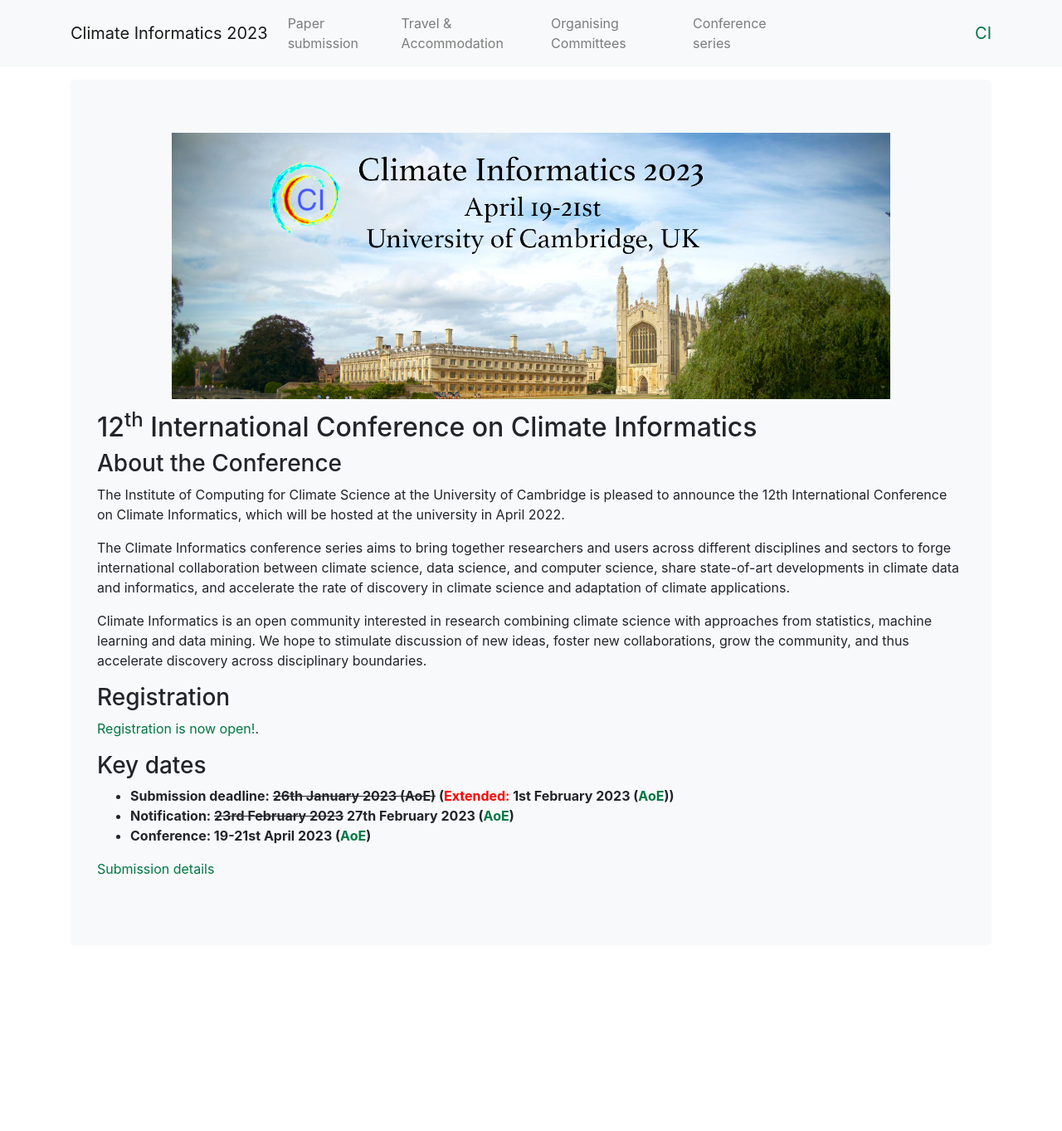
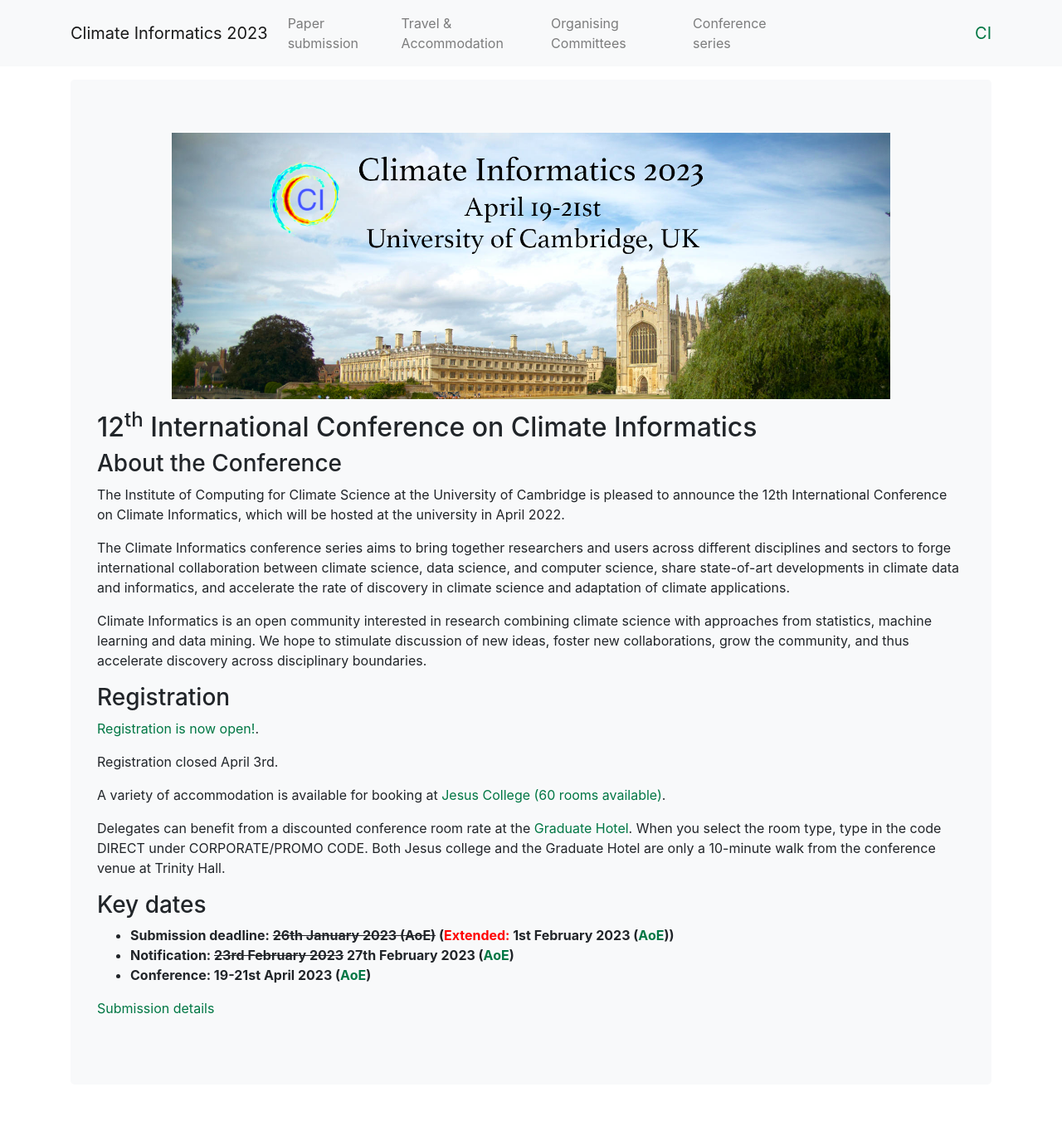
Before and after one commit to DigitaleGesellschaft/jekyll-theme-conference, a Jekyll site: the page built from index.md, in a window 1280 px wide. Shown: the whole page at 83% size. Built offline with Jekyll 4.4.1, drawn with Linux system fonts in a browser that asks for light colours; before the commit the page ends 1195 px from its top, so only the background shows below that.

Commit message:
accommodation details and closing date

```diff
--- a/index.md
+++ b/index.md
@@ -41,6 +41,12 @@
 
 [Registration is now open!](https://onlinesales.admin.cam.ac.uk/conferences-and-events/department-of-applied-mathematics-theoretical-physics-damtp/climate-informatics-conference/climate-informatics-conference-2023).
 
+Registration closed April 3rd.
+
+A variety of accommodation is available for booking at [Jesus College (60 rooms available)](https://www.universityrooms.com/en-GB/eventcode?ec=CICAPR23&vid=jesuscambridge).
+
+Delegates can benefit from a discounted conference room rate at the [Graduate Hotel](https://www.graduatehotels.com/cambridge/). When you select the room type, type in the code DIRECT under CORPORATE/PROMO CODE. Both Jesus college and the Graduate Hotel are only a 10-minute walk from the conference venue at Trinity Hall.
+
 ### Key dates
 
 - __Submission deadline: ~~26th January 2023 (AoE)~~ (<span style="color:red">Extended:</span> 1st February 2023 ([AoE](https://www.timeanddate.com/time/zones/aoe)))__
```
